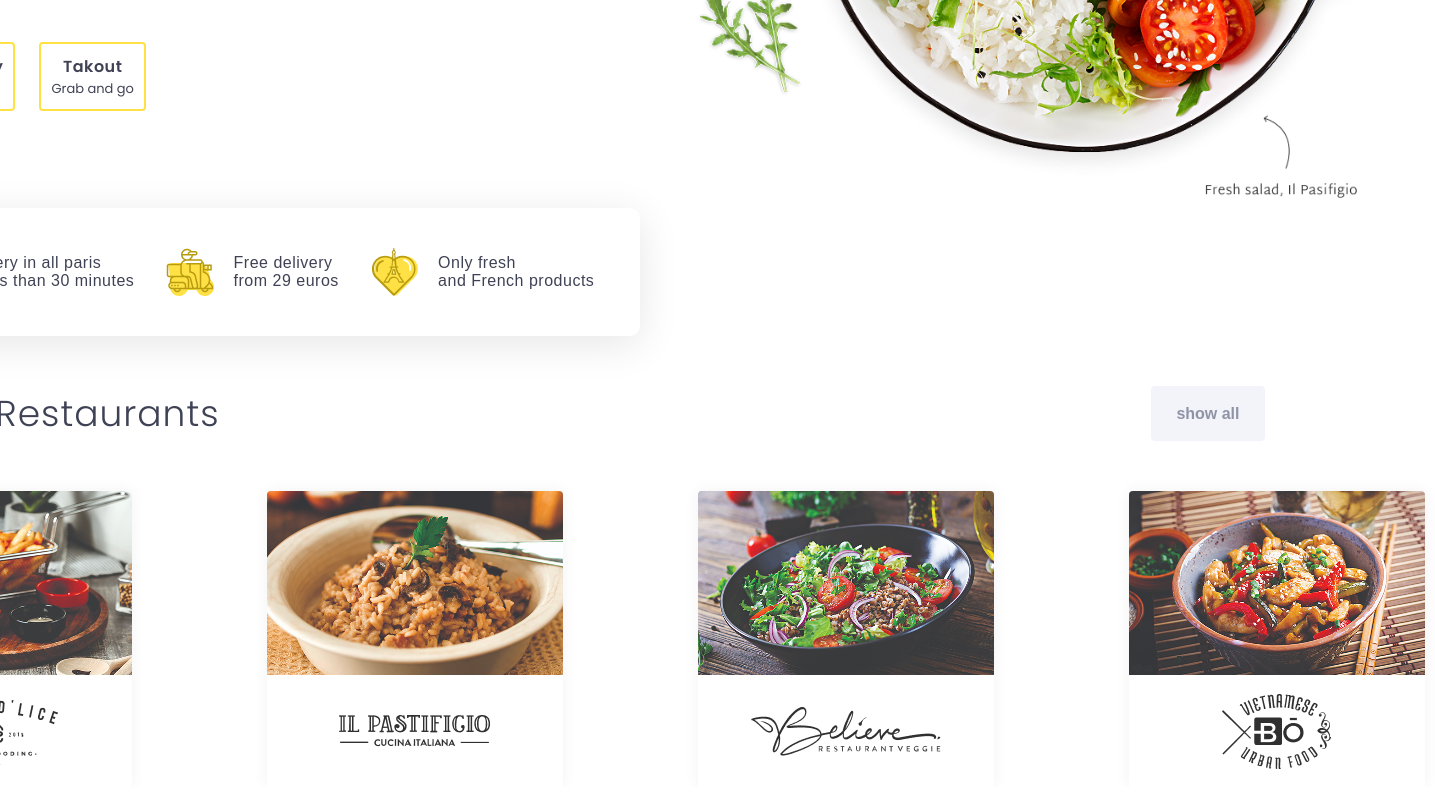
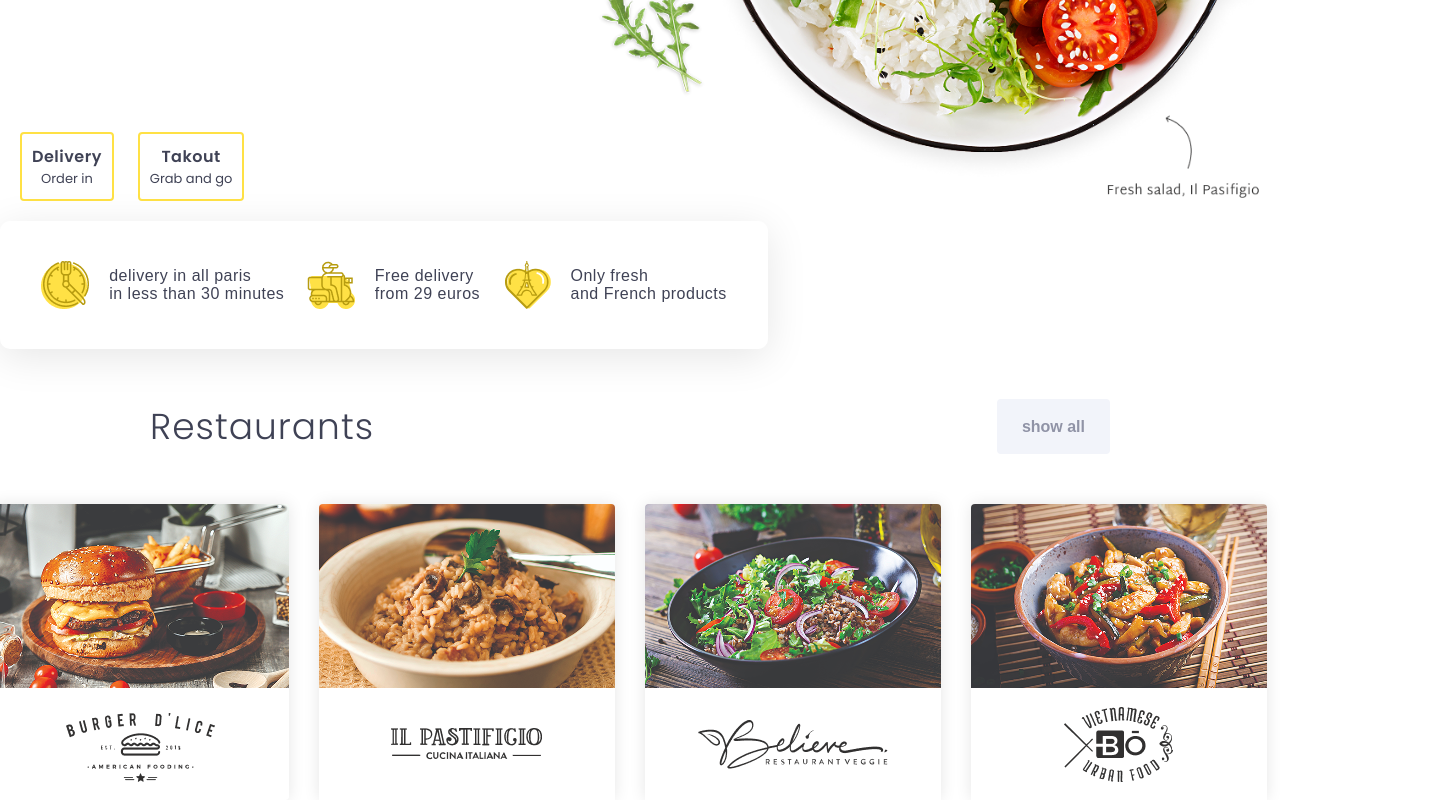
Before and after one commit to qayumjon-coder/yellowkitchen, a plain HTML site: page index.html in a window 1280 px wide. Shown: the part 534-1334 px from the top of the page, 1435 px wide, since content can reach past the window. Drawn offline with nearby package versions, Linux system fonts and the light colour scheme; a web font is replaced by a local one.

Commit message:
yellow kitchen project

```diff
--- a/style.css
+++ b/style.css
@@ -11,10 +11,12 @@ body{
     font-family: "Poppins", sans-serif;
     display: flex;
     justify-content: center;
+    align-items: center;
 }
 
 .wrapper{
     width: 1905px;
+    height: 100%;
     display: flex;
     flex-direction: column;
 }
@@ -155,7 +157,6 @@ header nav a{
     gap: 135px;
     justify-content: center;
     align-items: center;
-
 }
 
 .swiper .swiper-slide{
@@ -163,10 +164,24 @@ header nav a{
     flex-direction: column;
     align-items: center;
     border-radius: 4px;
-    box-shadow: 0 0 16px rgba(0, 0, 0, 0.055);
+    box-shadow: 0 0 16px rgba(0, 0, 0, 0.103);
 }
 
 .swiper .swiper-slide img:first-child{
     border-radius: 4px 4px 0 0;
     width: 100%;
 }
+
+@media (max-width: 1360px){
+    .wrapper{
+        width: 1360px;
+    }
+
+    .info_box{
+        width: 60%;
+    }
+
+    .swiper{
+        gap: 30px;
+    }
+}
```
